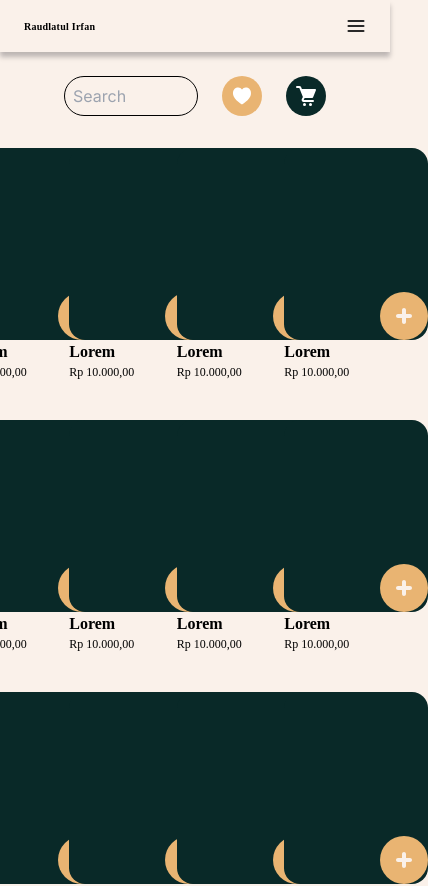
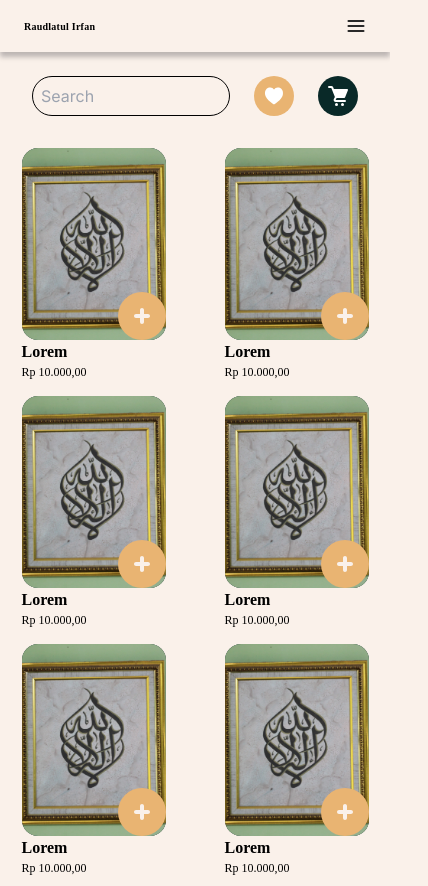
Before and after one commit to michaeltio/raudlatul_dummy, a Next.js app in the folder client/: page /shop in a window 390 px wide. Shown: the top 886 px of the page, 428 px wide, since content can reach past the window. Built offline with nearby package versions, Linux system fonts and the light colour scheme.

Commit message:
Shop done

```diff
--- a/client/src/app/shop/page.jsx
+++ b/client/src/app/shop/page.jsx
@@ -3,9 +3,9 @@ import ShopCard from "@/components/shop/ShopCard";
 
 export default function Shop() {
   return (
-    <div className="w-screen">
+    <div className="">
       <SearchBar />
-      <div className="mt-8 grid grid-cols-4 place-items-center gap-10">
+      <div className="mt-8 grid grid-cols-2 place-items-center gap-4 md:grid-cols-4 md:gap-10">
         {[1, 2, 3, 4, 5, 6, 7, 8, 9, 10, 11, 12, 13, 14, 15].map((item) => (
           <ShopCard key={item} />
         ))}
--- a/client/src/components/search-bar/SearchBar.jsx
+++ b/client/src/components/search-bar/SearchBar.jsx
@@ -2,7 +2,7 @@ import Image from "next/image";
 
 export default function SearchBar() {
   return (
-    <div className="flex w-full flex-row gap-6 px-16">
+    <div className="flex w-full flex-row gap-6 px-8 md:px-16">
       <input
         type="text"
         placeholder="Search"
--- a/client/src/components/shop/ShopCard.jsx
+++ b/client/src/components/shop/ShopCard.jsx
@@ -3,8 +3,14 @@ import Image from "next/image";
 export default function ShopCard() {
   return (
     <div className="font-ptserif">
-      <div className="flex aspect-[3/4] w-36 items-end justify-end rounded-2xl bg-[#092928]">
-        <div className="aspect-square w-12 rounded-full bg-[#E9B472]">
+      <div className="relative flex aspect-[3/4] w-36 items-end justify-end rounded-2xl bg-[#092928]">
+        <Image
+          src="/webp/caligraphy01.webp"
+          width={100}
+          height={100}
+          className="h-full w-full rounded-2xl object-cover"
+        />
+        <div className="absolute aspect-square w-12 rounded-full bg-[#E9B472]">
           <Image
             src="/svg/icon/plus.svg"
             width={100}
```
Also changed, not shown: client/public/webp/caligraphy01.webp (added).
